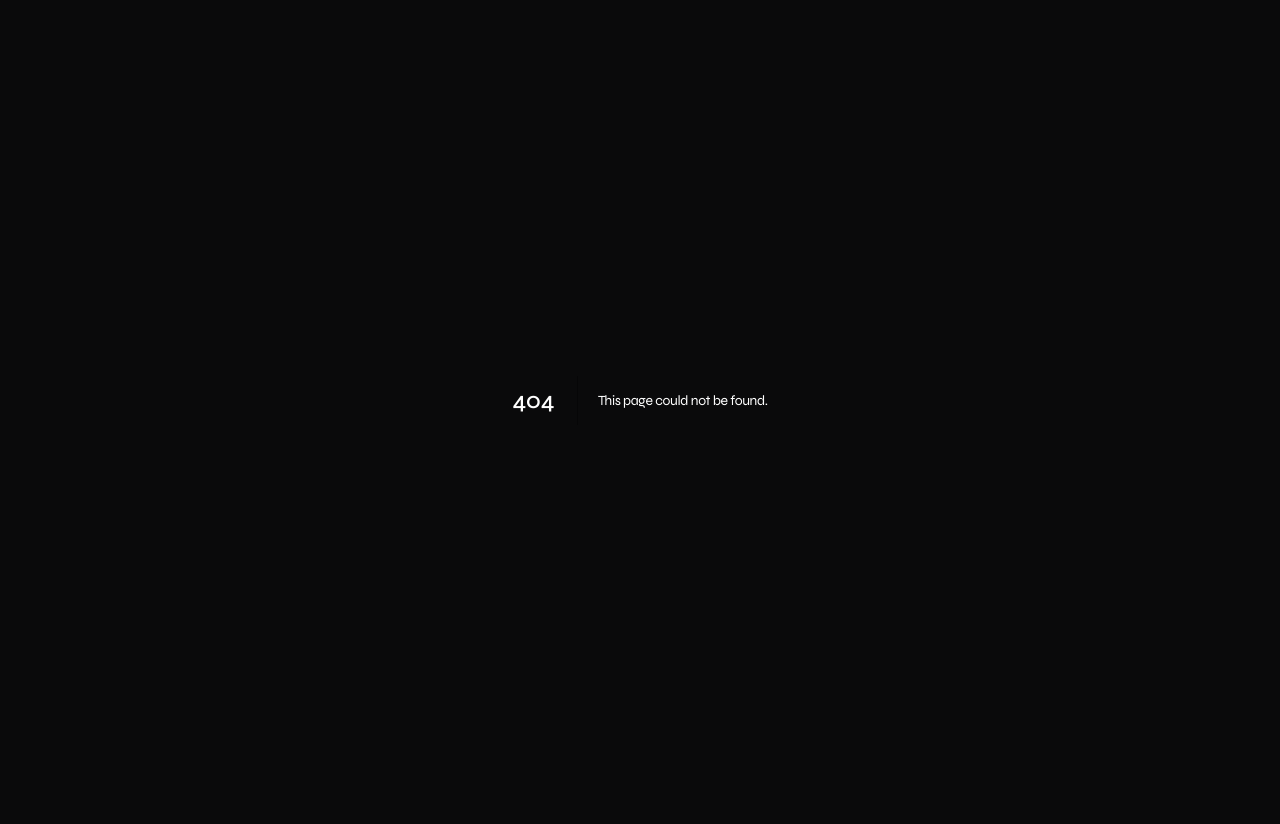
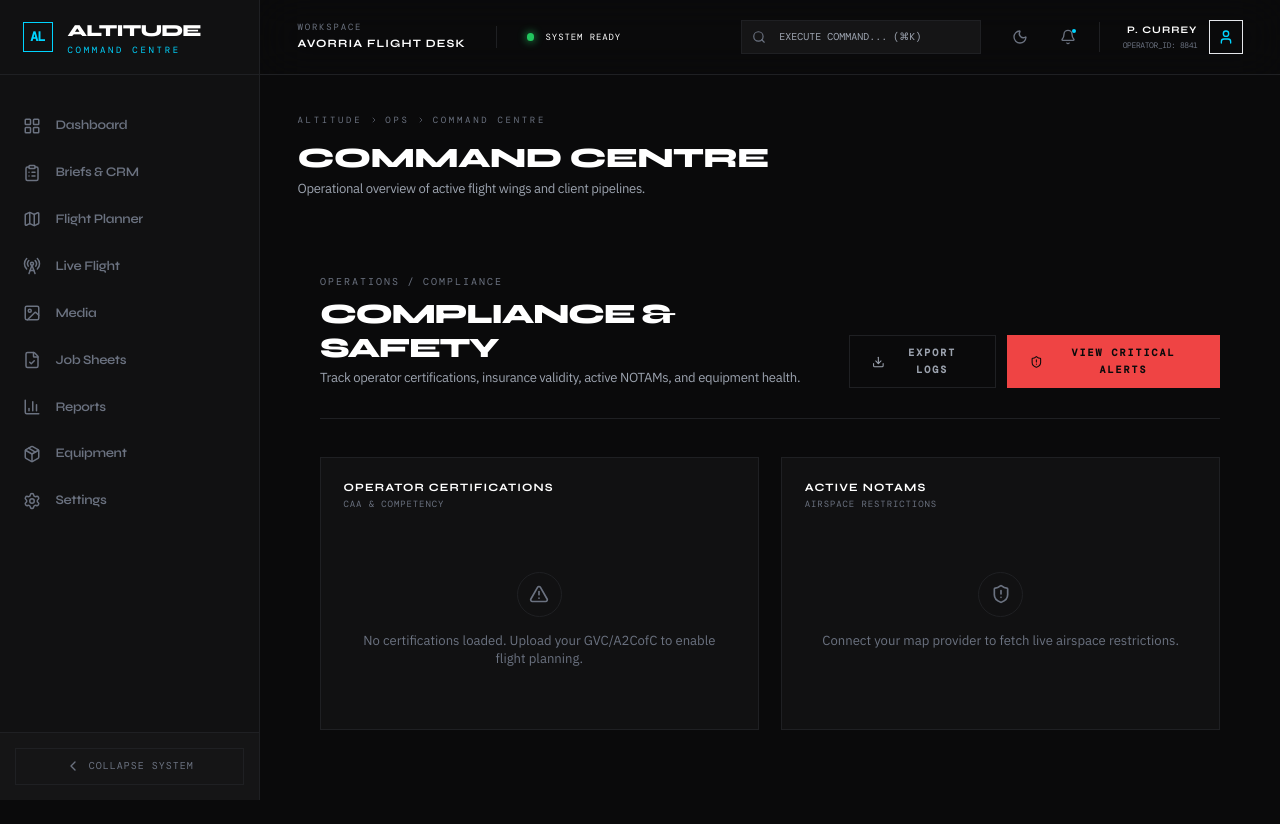
Before and after one commit to PeteCurrey/altitude.flightdesk.ag.v001, a Next.js app: page /compliance in a window 1280 px wide. Before the commit this address had no page. Shown: the top 824 px of the page. Before the commit the page ends 800 px from the top, so only its background shows below. Built offline with nearby package versions, Linux system fonts and the light colour scheme; a web font is replaced by a local one.

Commit message:
fix: scaffold missing /jobs and /compliance index pages to resolve 404 routing errors

```diff
--- /dev/null
+++ b/src/app/(dashboard)/compliance/page.tsx
@@ -0,0 +1,43 @@
+"use client";
+
+import { PageHeader, DataCard, CommandButton } from "@/components/ui/altitude-ui";
+import { ShieldAlert, Download, AlertTriangle } from "lucide-react";
+
+export default function CompliancePage() {
+  return (
+    <div className="space-y-8 pb-32 px-6 pt-6">
+      <PageHeader
+        title="Compliance & Safety"
+        sub="Track operator certifications, insurance validity, active NOTAMs, and equipment health."
+        breadcrumbs={["Operations", "Compliance"]}
+      >
+        <CommandButton variant="ghost" className="flex items-center gap-2">
+          <Download size={14} /> Export Logs
+        </CommandButton>
+        <CommandButton className="flex items-center gap-2 bg-danger text-background border-danger hover:bg-danger/90">
+          <ShieldAlert size={14} /> View Critical Alerts
+        </CommandButton>
+      </PageHeader>
+
+      <div className="grid grid-cols-1 lg:grid-cols-2 gap-6">
+        <DataCard title="Operator Certifications" subtitle="CAA & Competency">
+           <div className="flex flex-col items-center justify-center py-10 text-center space-y-4">
+            <div className="w-12 h-12 border border-border flex items-center justify-center text-text-muted rounded-full">
+              <AlertTriangle size={20} />
+            </div>
+            <p className="text-sm font-sans text-text-muted max-w-sm">No certifications loaded. Upload your GVC/A2CofC to enable flight planning.</p>
+          </div>
+        </DataCard>
+
+        <DataCard title="Active NOTAMs" subtitle="Airspace Restrictions">
+           <div className="flex flex-col items-center justify-center py-10 text-center space-y-4">
+            <div className="w-12 h-12 border border-border flex items-center justify-center text-text-muted rounded-full">
+              <ShieldAlert size={20} />
+            </div>
+            <p className="text-sm font-sans text-text-muted max-w-sm">Connect your map provider to fetch live airspace restrictions.</p>
+          </div>
+        </DataCard>
+      </div>
+    </div>
+  );
+}
--- /dev/null
+++ b/src/app/(dashboard)/jobs/page.tsx
@@ -0,0 +1,35 @@
+"use client";
+
+import { PageHeader, DataCard, CommandButton } from "@/components/ui/altitude-ui";
+import { Plus, Filter } from "lucide-react";
+
+export default function JobsPage() {
+  return (
+    <div className="space-y-8 pb-32 px-6 pt-6">
+      <PageHeader
+        title="Mission Control"
+        sub="Manage active jobs, flight pipeline, and historical mission data."
+        breadcrumbs={["Operations", "Mission Control"]}
+      >
+        <CommandButton variant="ghost" className="flex items-center gap-2">
+          <Filter size={14} /> Filter
+        </CommandButton>
+        <CommandButton className="flex items-center gap-2">
+          <Plus size={14} /> New Mission
+        </CommandButton>
+      </PageHeader>
+
+      <DataCard>
+        <div className="flex flex-col items-center justify-center py-20 text-center space-y-4">
+          <div className="w-16 h-16 border border-border flex items-center justify-center text-text-muted rounded-full">
+            <Filter size={24} />
+          </div>
+          <div className="space-y-1">
+            <h3 className="font-syne font-bold text-lg text-text-primary uppercase">No Active Missions Found</h3>
+            <p className="text-sm font-sans text-text-muted max-w-md">The job directory is currently empty or pending sync. Click New Mission to manually intake a client request.</p>
+          </div>
+        </div>
+      </DataCard>
+    </div>
+  );
+}
```
